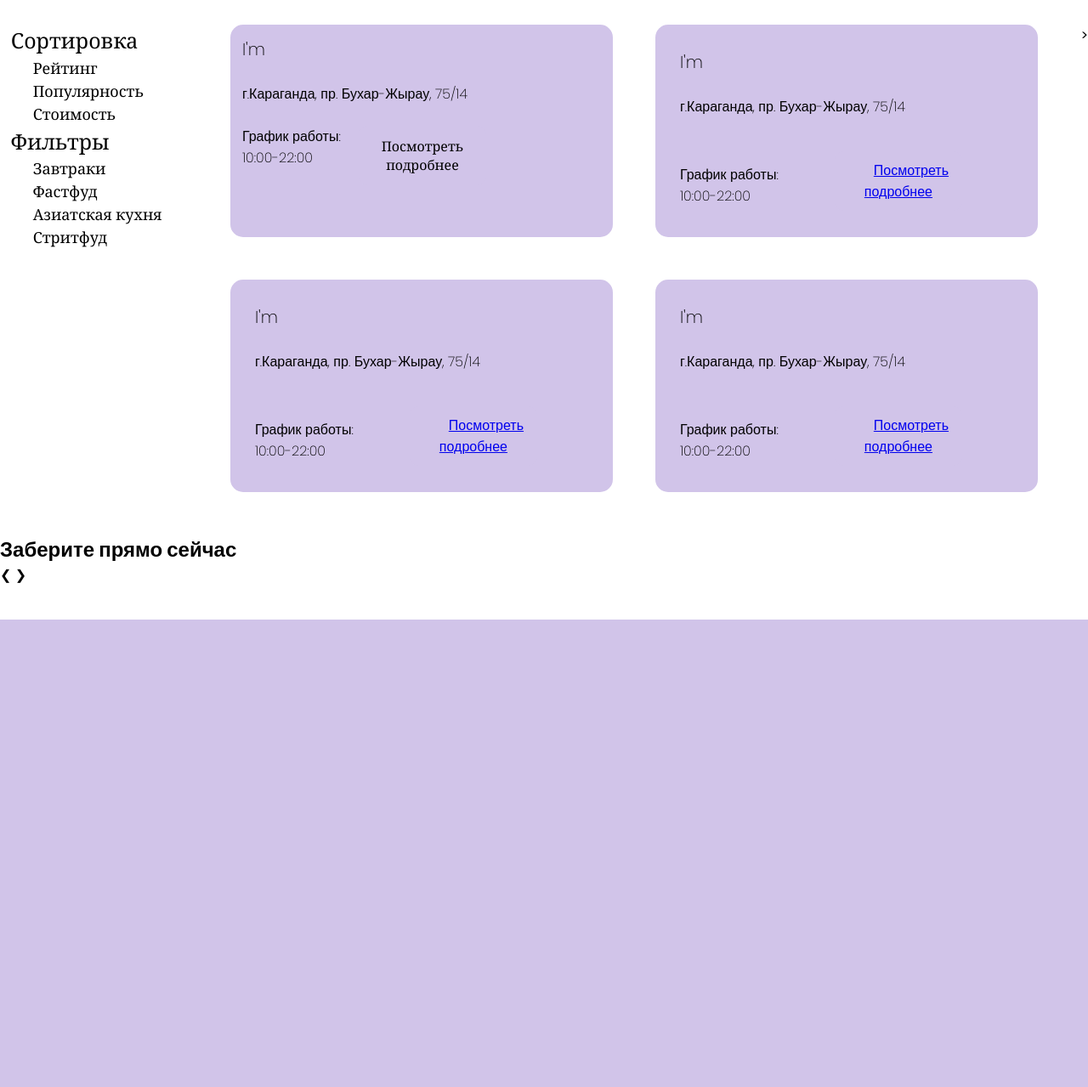
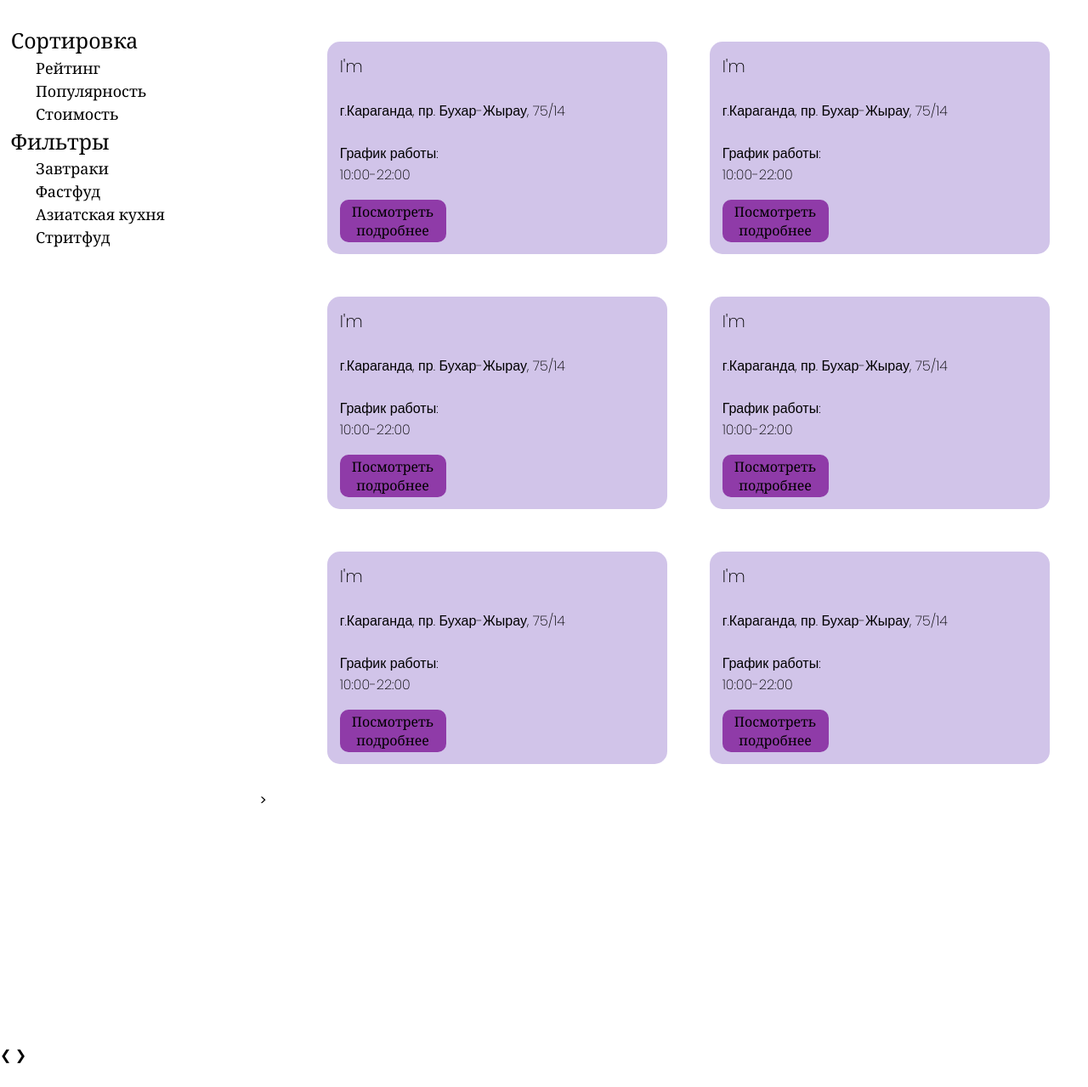
Before and after one commit to vLadimIR007kz/cafe_repo, a Flask app: page / in a window 1280 px wide. Shown: the part 71-1350 px from the top of the page at 85% size. Before the commit the page ends 800 px from the top, so only its background shows below. Run offline with Flask 3, Linux system fonts and the light colour scheme; some libraries are stand-ins or nearby versions.

Commit message:
new_changes

```diff
--- a/Food_Something/static/base.css
+++ b/Food_Something/static/base.css
@@ -199,7 +199,7 @@ nav .wrapper{
     transition: all 0.3s ease;
   }
   .nav-links .mobile-item:hover{
-    color: #f5cd89;
+    color: #8f3ba8;
   }
   .drop-menu li{
     margin: 0;
--- a/Food_Something/static/choice.css
+++ b/Food_Something/static/choice.css
@@ -12,12 +12,19 @@
     position: relative;
 }
 
+.Add{
+font-family: Georgia;
+font-weight: lighter;
+font-size: 26px;
+text-align: center;
+}
+
 .container-2{
     display: grid;
     flex-direction: grid;
-    grid-template-columns: 500px 500px;
+    grid-template-columns: 450px 450px;
     width: 100%;
-    grid-template-rows: 300px 300px;
+    grid-template-rows: 300px 300px 300px 300px;
     border: none;
 }
 
@@ -117,20 +124,23 @@
 }
 
 .shop-info-button{
+    margin-top: 17px;
     background-color: #d1c4e9;
     border-style: none;
     font-family: Georgia;
     font-size: 16px;
     border-radius: 10px;
-    width: 150px;
-    height: 70px;
+    width: 125px;
+    height: 50px;
     text-align: center;
     font-weight: lighter;
     transition: 0.3s;
+    background-color: #8f3ba8;
+
 }
 .shop-info-button:hover{
- background-color: #8f3ba8;
- color-opacity: 73%;
+
+ opacity:75%;
 }
 .shop-info-name{
     font-size: 20px;
@@ -143,14 +153,16 @@
 
 }
 .panel{
-width: 450px;
+width: 400px;
 height: 250px;
 text-align:left;
 font-weight: lighter;
+margin-left:80px;
+margin-top:20px;
+transition: 0.3s ease;
 }
-
-.oneline{
-display:flex;
-flex-direction: row;
-gap:5%;
+.panel:hover{
+border-style: solid;
+border-color: #8f3ba8;
+border-width: 1px;
 }
--- a/Food_Something/templates/choice.html
+++ b/Food_Something/templates/choice.html
@@ -41,7 +41,48 @@
 
 
         <div class="container-2">
-                   <div class="list">
+            <div class="list">
+            <div class="panel">
+
+                         <h3 class="shop-info-name">I'm</h3>
+                         <br>
+                         <p class="shop-info-address">г.Караганда, пр. Бухар-Жырау, 75/14</p>
+                         <br>
+                            <div class="oneline"><div class="shop-info-working-hours">
+                                <span class="shop-info-working-hours-name">График работы: </span>
+                                <br>
+                                <span class="shop-info-working-hours-name">10:00-22:00</span>
+                            </div>
+            <div>
+            <button class="shop-info-button">Посмотреть подробнее</button>
+            </div>
+                            </div>
+                    </a>
+
+                </div>
+            </div>
+
+       <div class="list">
+            <div class="panel">
+
+                         <h3 class="shop-info-name">I'm</h3>
+                         <br>
+                         <p class="shop-info-address">г.Караганда, пр. Бухар-Жырау, 75/14</p>
+                         <br>
+                            <div class="oneline"><div class="shop-info-working-hours">
+                                <span class="shop-info-working-hours-name">График работы: </span>
+                                <br>
+                                <span class="shop-info-working-hours-name">10:00-22:00</span>
+                            </div>
+            <div>
+            <button class="shop-info-button">Посмотреть подробнее</button>
+            </div>
+                            </div>
+                    </a>
+
+                </div>
+            </div>
+        <div class="list">
             <div class="panel">
 
                          <h3 class="shop-info-name">I'm</h3>
@@ -64,26 +105,7 @@
 
         <div class="list">
             <div class="panel">
-                     <a class="shop-info">
-                         <h3 class="shop-info-name">I'm</h3>
-                         <br>
-                         <p class="shop-info-address">г.Караганда, пр. Бухар-Жырау, 75/14</p>
-                         <br>
-                          <div class="oneline">  <div class="shop-info-working-hours">
-                                <span class="shop-info-working-hours-name">График работы: </span>
-                                <br>
-                                <span class="shop-info-working-hours-name">10:00-22:00</span>
-                            </div>
-            <div>
-            <button class="shop-info-button"><a href="/...">Посмотреть подробнее</a></button>
-            </div></div>
-                    </a>
 
-                </div>
-            </div>
-        <div class="list">
-            <div class="panel">
-                     <a class="shop-info">
                          <h3 class="shop-info-name">I'm</h3>
                          <br>
                          <p class="shop-info-address">г.Караганда, пр. Бухар-Жырау, 75/14</p>
@@ -94,7 +116,7 @@
                                 <span class="shop-info-working-hours-name">10:00-22:00</span>
                             </div>
             <div>
-            <button class="shop-info-button"><a href="/...">Посмотреть подробнее</a></button>
+            <button class="shop-info-button">Посмотреть подробнее</button>
             </div>
                             </div>
                     </a>
@@ -102,9 +124,9 @@
                 </div>
             </div>
 
-        <div class="list">
+             <div class="list">
             <div class="panel">
-                     <a class="shop-info">
+
                          <h3 class="shop-info-name">I'm</h3>
                          <br>
                          <p class="shop-info-address">г.Караганда, пр. Бухар-Жырау, 75/14</p>
@@ -115,7 +137,7 @@
                                 <span class="shop-info-working-hours-name">10:00-22:00</span>
                             </div>
             <div>
-            <button class="shop-info-button"><a href="/...">Посмотреть подробнее</a></button>
+            <button class="shop-info-button">Посмотреть подробнее</button>
             </div>
                             </div>
                     </a>
@@ -123,8 +145,26 @@
                 </div>
             </div>
 
-    </div>
+             <div class="list">
+            <div class="panel">
 
+                         <h3 class="shop-info-name">I'm</h3>
+                         <br>
+                         <p class="shop-info-address">г.Караганда, пр. Бухар-Жырау, 75/14</p>
+                         <br>
+                            <div class="oneline"><div class="shop-info-working-hours">
+                                <span class="shop-info-working-hours-name">График работы: </span>
+                                <br>
+                                <span class="shop-info-working-hours-name">10:00-22:00</span>
+                            </div>
+            <div>
+            <button class="shop-info-button">Посмотреть подробнее</button>
+            </div>
+                            </div>
+                    </a>
+
+                </div>
+            </div>
 
 
             </ul>></div>
@@ -136,7 +176,6 @@
 
 <div class="current">
             <div class="carouselh2">
-            <h2>Заберите прямо сейчас</h2>
         </div>
         <div class="slideshow-container">
 
```
